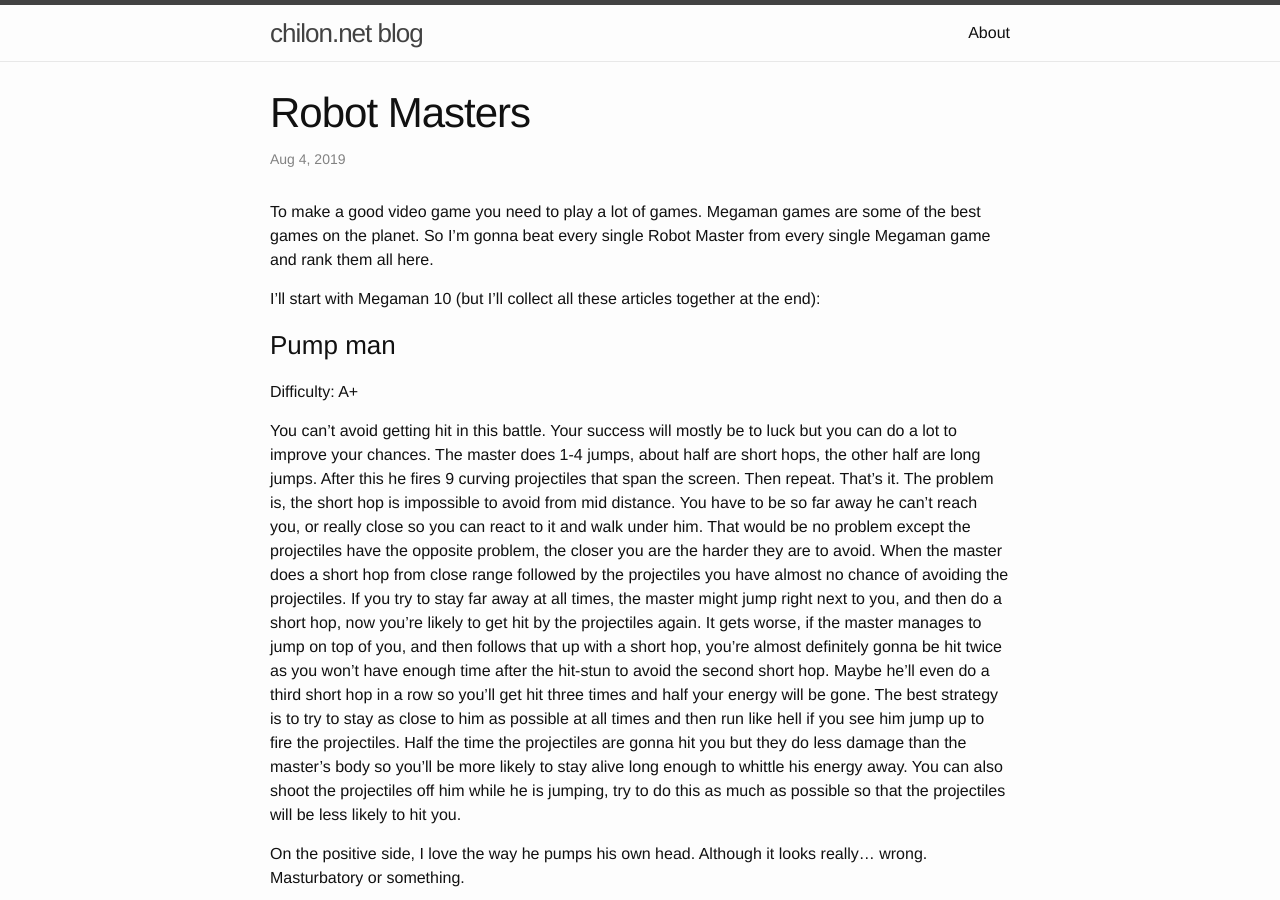
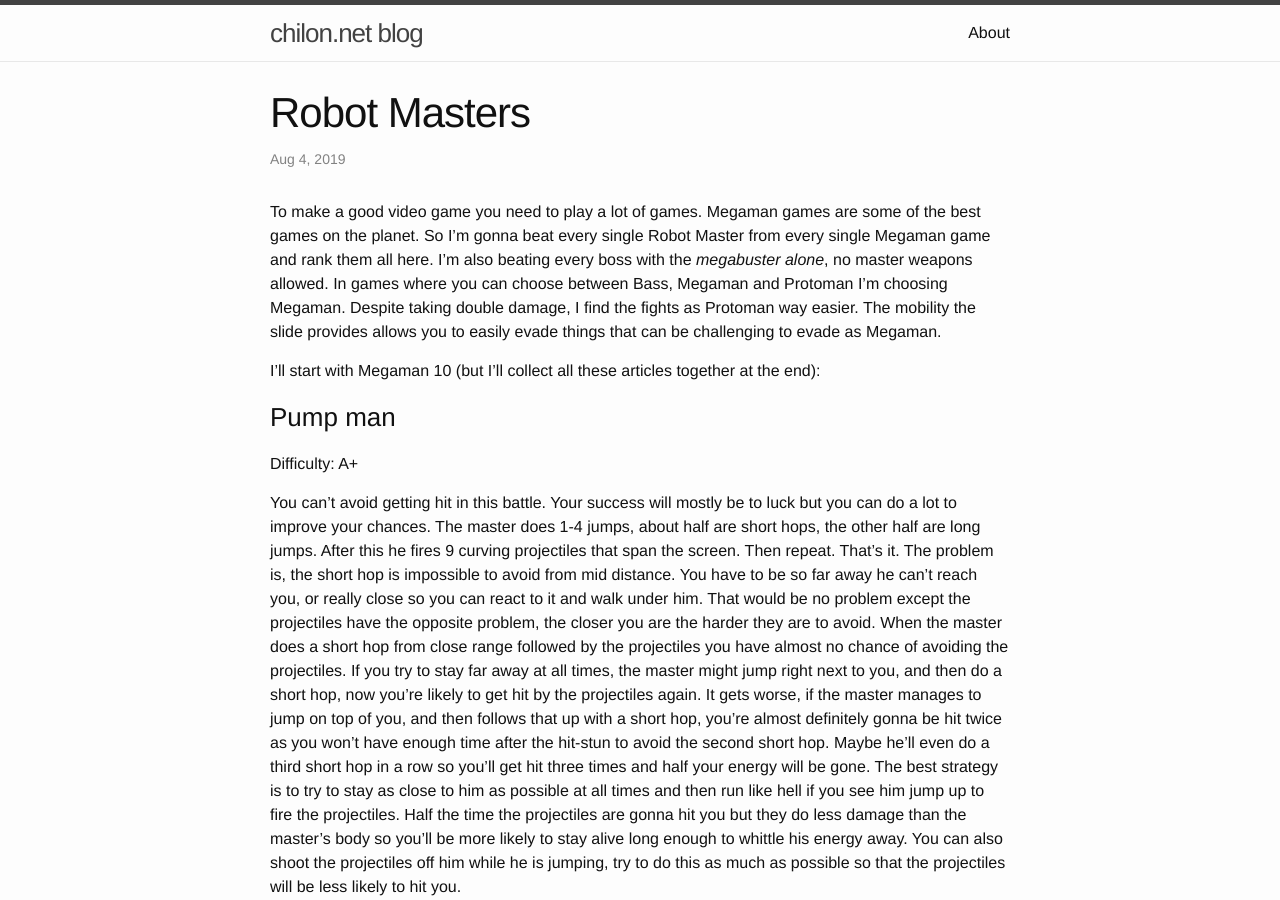
Before and after one commit to insidewhy/ohjames.github.io, a Jekyll site: the page built from _posts/2019-08-04-robot-masters.md, in a window 1280 px wide and 900 px high. Built offline with Jekyll 4.4.1, drawn with Linux system fonts in a browser that asks for light colours.

Commit message:
should have really mentioned "megabuster only"

```diff
--- a/_posts/2019-08-04-robot-masters.md
+++ b/_posts/2019-08-04-robot-masters.md
@@ -5,7 +5,7 @@ date:   2019-08-04 16:10:00
 categories: megaman capcom robot-masters
 ---
 
-To make a good video game you need to play a lot of games. Megaman games are some of the best games on the planet. So I'm gonna beat every single Robot Master from every single Megaman game and rank them all here.
+To make a good video game you need to play a lot of games. Megaman games are some of the best games on the planet. So I'm gonna beat every single Robot Master from every single Megaman game and rank them all here. I'm also beating every boss with the *megabuster alone*, no master weapons allowed. In games where you can choose between Bass, Megaman and Protoman I'm choosing Megaman. Despite taking double damage, I find the fights as Protoman way easier. The mobility the slide provides allows you to easily evade things that can be challenging to evade as Megaman.
 
 I'll start with Megaman 10 (but I'll collect all these articles together at the end):
 
```
